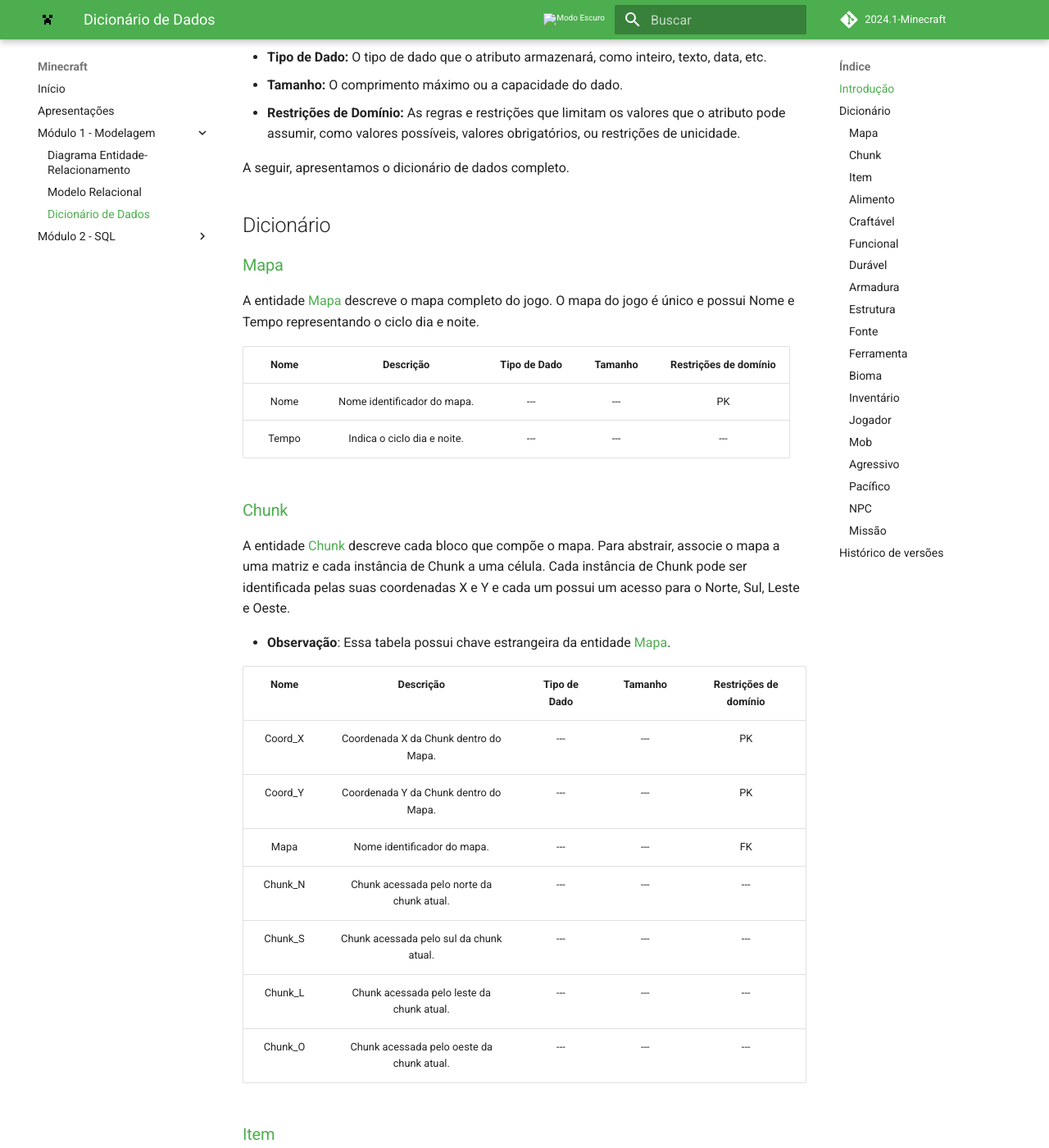
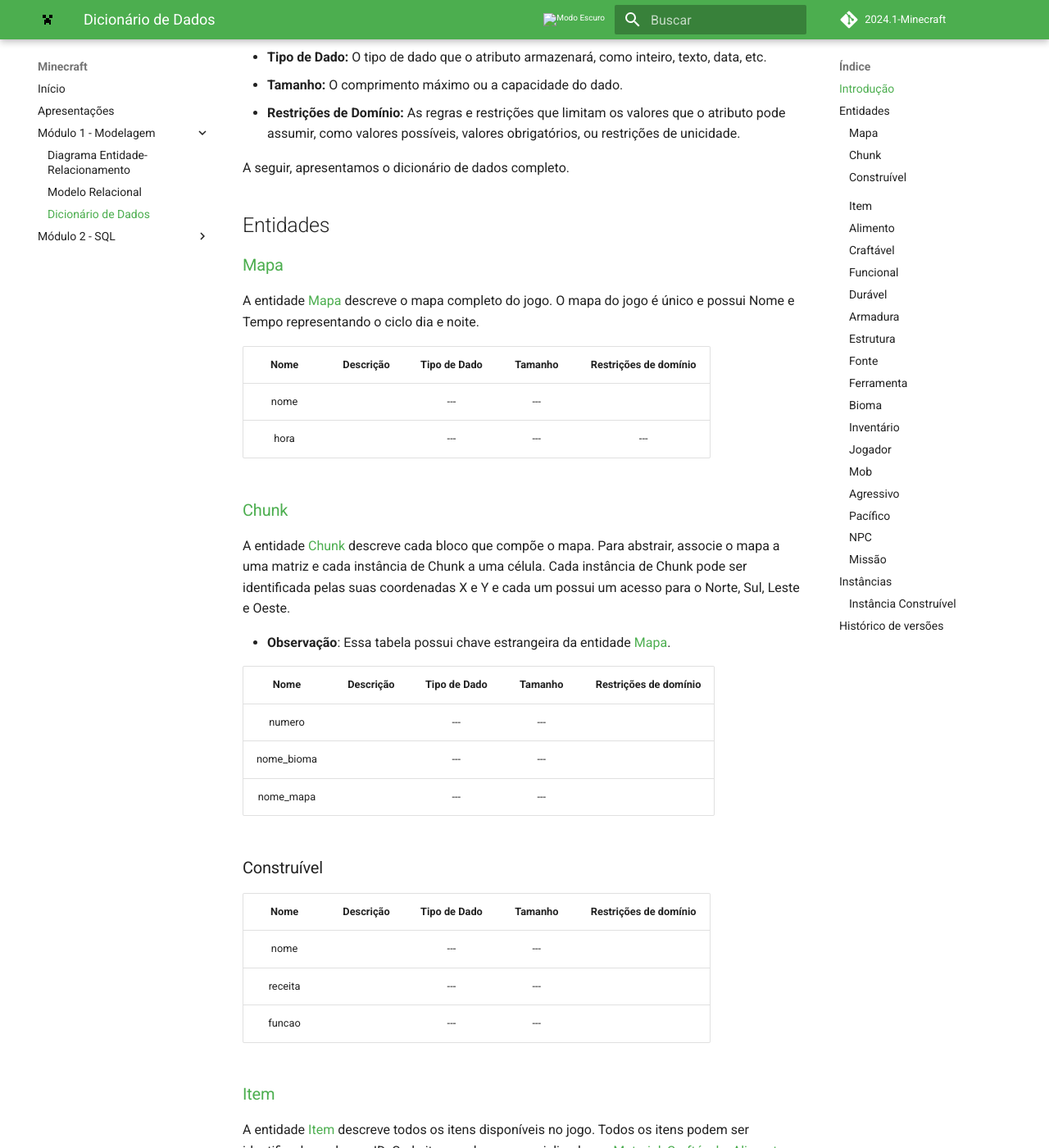
Before and after one commit to SBD1/2024.1-Minecraft, an MkDocs documentation site: the page built from gitpages/docs/modulo_1/dicDados.md, in a window 1280 px wide and 1400 px high, scrolled down 426 px. Shown: the whole window at 82% size. Built offline with MkDocs 1.6.1 and Material for MkDocs 9.7.7, drawn with Linux system fonts in a browser that asks for light colours; comment, search, counter and statistics services are not loaded; some of the changed text lies outside the part shown.

Commit message:
ajuste diconario

```diff
--- a/gitpages/docs/modulo_1/dicDados.md
+++ b/gitpages/docs/modulo_1/dicDados.md
@@ -14,7 +14,7 @@
 
 A seguir, apresentamos o dicionário de dados completo.
 
-## Dicionário
+## Entidades
 
 ### [Mapa](#mapa)
 
@@ -22,8 +22,8 @@
 
 | Nome | Descrição | Tipo de Dado | Tamanho | Restrições de domínio |
 | :---: | :---: | :---: | :---: | :---: |
-| Nome | Nome identificador do mapa. | --- | --- | PK |
-| Tempo | Indica o ciclo dia e noite. | --- | --- | --- |
+| nome |  | --- | --- |  |
+| hora |  | --- | --- | --- |
 
 ### [Chunk](#chunk)
 
@@ -33,13 +33,19 @@
 
 | Nome | Descrição | Tipo de Dado | Tamanho | Restrições de domínio |
 | :---: | :---: | :---: | :---: | :---: |
-| Coord_X | Coordenada X da Chunk dentro do Mapa. | --- | --- | PK |
-| Coord_Y | Coordenada Y da Chunk dentro do Mapa. | --- | --- | PK |
-| Mapa | Nome identificador do mapa. | --- | --- | FK |
-| Chunk_N | Chunk acessada pelo norte da chunk atual. | --- | --- | --- |
-| Chunk_S | Chunk acessada pelo sul da chunk atual. | --- | --- | --- |
-| Chunk_L | Chunk acessada pelo leste da chunk atual. | --- | --- | --- |
-| Chunk_O | Chunk acessada pelo oeste da chunk atual. | --- | --- | --- |
+| numero |  | --- | --- |  |
+| nome_bioma |  | --- | --- |  |
+| nome_mapa |  | --- | --- |  |
+
+### Construível
+
+| Nome | Descrição | Tipo de Dado | Tamanho | Restrições de domínio |
+| :---: | :---: | :---: | :---: | :---: |
+| nome |  | --- | --- |  |
+| receita |  | --- | --- |  |
+| funcao |  | --- | --- |  |
+
+###
 
 ### [Item](#item)
 
@@ -47,7 +53,7 @@
 
 | Nome | Descrição | Tipo de Dado | Tamanho | Restrições de domínio |
 | :---: | :---: | :---: | :---: | :---: |
-| ID_Item | ID identificador do item. | --- | --- | PK |
+| nome | ID identificador do item. | --- | --- | PK |
 | Tipo_item | Identifica a especialização do item. | --- | --- | --- |
 | Nome | Nome do item. | --- | --- | --- |
 
@@ -247,6 +253,16 @@
 | Objetivo | Objetivo da missão fornecida pelo NPC ao jogador. | --- | --- |  |
 | Recompensa | Recompensa da missão fornecida pelo NPC destinada ao jogador quando concluída. | --- | --- | --- |
 
+## Instâncias
+
+### Instância Construível
+
+| Nome | Descrição | Tipo de Dado | Tamanho | Restrições de domínio |
+| :---: | :---: | :---: | :---: | :---: |
+| id_inst_construivel |  | --- | --- |  |
+| nome_construivel |  | --- | --- |  |
+| numero_chunk |  | --- | --- |  |
+
 ## Histórico de versões
 
 | Versão | Data       | Descrição                                        | Autor                                                 | Revisão                                                 |
```
